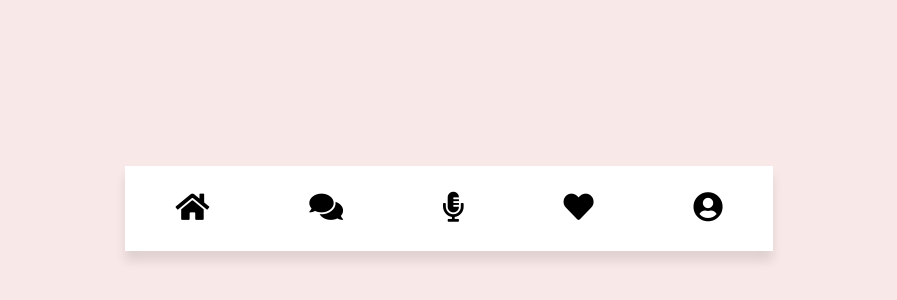
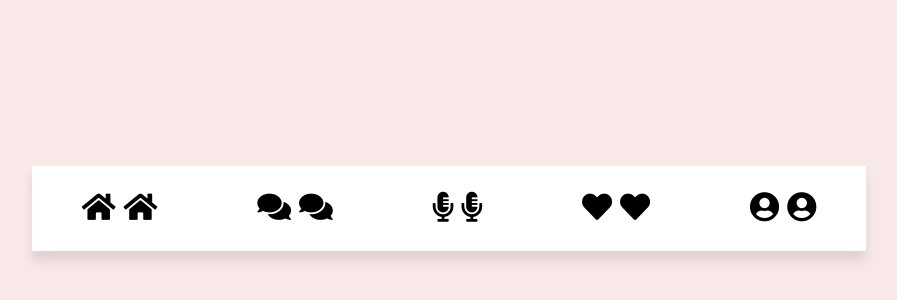
Before and after one commit to CJR85/nav-menu-hover, a plain HTML site: page index.html in a window 1280 px wide. Shown: the part 192-492 px from the top of the page, without its empty margins (191-1088 px from the left). Drawn offline with Linux system fonts and the light colour scheme.

Commit message:
Add span tags to menu div

```diff
--- a/index.html
+++ b/index.html
@@ -17,18 +17,23 @@
       <div class="menu">
         <div>
           <i class="fas fa-home"></i>
+          <span><i class="fas fa-home"></i></span>
         </div>
         <div>
           <i class="fas fa-comments"></i>
+          <span><i class="fas fa-comments"></i></span>
         </div>
         <div>
           <i class="fas fa-microphone-alt"></i>
+          <span><i class="fas fa-microphone-alt"></i></span>
         </div>
         <div>
           <i class="fas fa-heart"></i>
+          <span><i class="fas fa-heart"></i></span>
         </div>
         <div>
           <i class="fas fa-user-circle"></i>
+          <span><i class="fas fa-user-circle"></i></span>
         </div>
       </div>
     </div>
```
